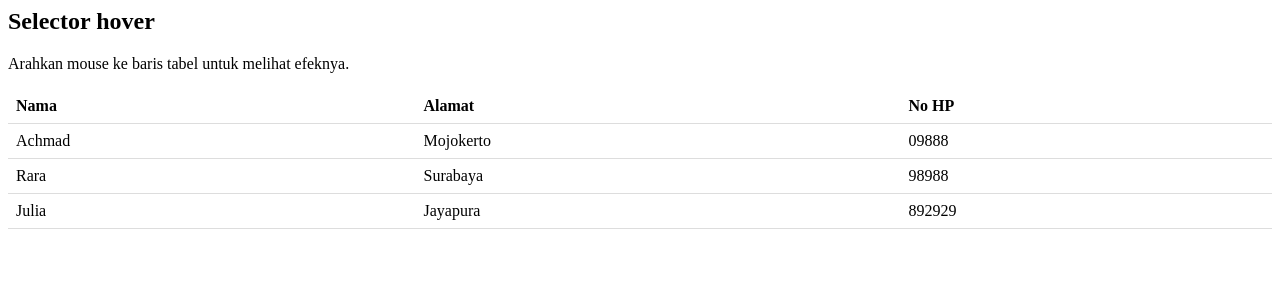
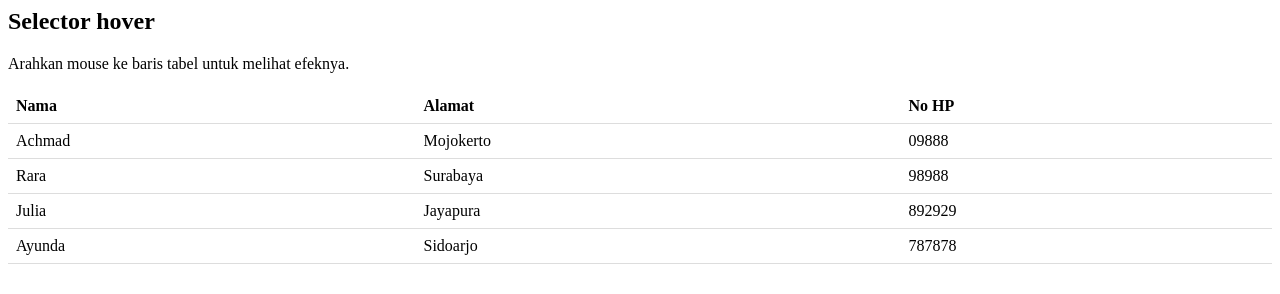
Before and after one commit to nazzarielprawidia/latihan3, a plain HTML site: page index.html in a window 1280 px wide. Drawn offline with Linux system fonts and the light colour scheme.

Commit message:
Add new row for Ayunda in the table

```diff
--- a/index.html
+++ b/index.html
@@ -27,6 +27,15 @@
             <td>Jayapura</td>
             <td>892929</td>
         </tr>
+        <tr>
+    <td>Ayunda</td>
+    <td>Sidoarjo</td>
+    <td>787878</td>
+</tr>
+</table>
+
+</body>
+</html>
     </table>
 </body>
 </html>
```
